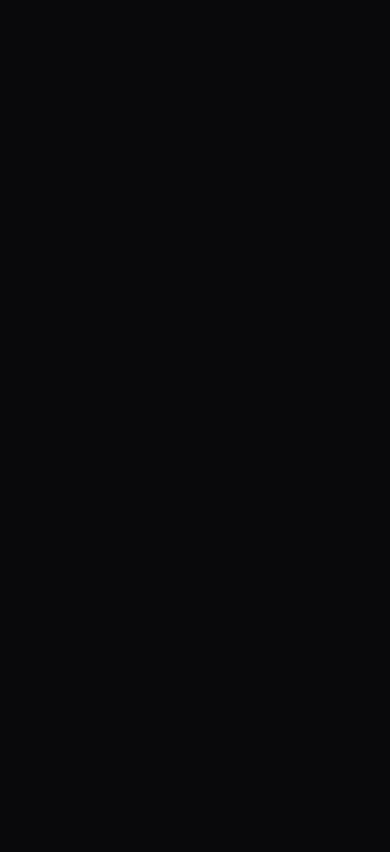
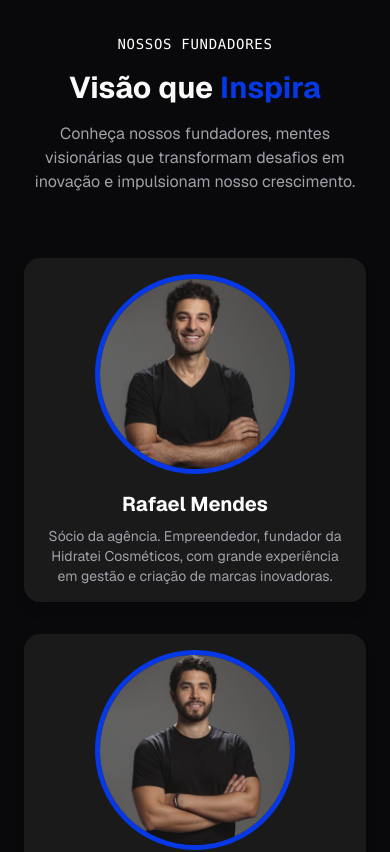
Before and after one commit to annaclaraf/vanzak-redesign, a Next.js app: page / in a window 390 px wide. Shown: the part 6860-7712 px from the top of the page. Before the commit the page ends 6812 px from the top, so only its background shows below. Built offline with nearby package versions, Linux system fonts and the light colour scheme.

Commit message:
feat: add founders component for displaying information about the company founders

```diff
--- a/src/app/page.tsx
+++ b/src/app/page.tsx
@@ -2,6 +2,7 @@ import { Hero } from "@/components/hero";
 import { Cases } from "@/components/cases";
 import { Process } from "@/components/process";
 import { Services } from "@/components/services";
+import { Founders } from "@/components/founders";
 
 export default function Home() {
   return (
@@ -10,6 +11,7 @@ export default function Home() {
       <Cases />
       <Process />
       <Services />
+      <Founders />
     </div>
   );
 }
--- /dev/null
+++ b/src/components/founders.tsx
@@ -0,0 +1,71 @@
+"use client";
+
+import React, { useRef } from 'react';
+import { motion } from 'framer-motion';
+import { RevealText } from './reveal-text';
+
+const founders = [
+  {
+    name: "Rafael Mendes",
+    image: "./rafael-mendes.png",
+    description: "Sócio da agência. Empreendedor, fundador da Hidratei Cosméticos, com grande experiência em gestão e criação de marcas inovadoras."
+  },
+  {
+    name: "Eduardo Vanzak",
+    image: "./eduardo-vanzak.png",
+    description: "Sócio da agência. Forbes 30 Under 30, Empreendedor Endeavor, GQ Men of The Year na Categoria Negócios, Empreendedor serial fundador da Desinchá."
+  }
+];
+
+export function Founders() {
+  const sectionRef = useRef<HTMLElement>(null);
+
+  return (
+    <section id="team" ref={sectionRef} className="py-20 md:py-32 relative">
+      <div className="container mx-auto px-6 md:px-12">
+        <div className="text-center max-w-[800px] mx-auto mb-16">
+          <RevealText>
+            <span className="inline-block text-white font-mono text-sm tracking-wider mb-4">
+              NOSSOS FUNDADORES
+            </span>
+          </RevealText>
+          <RevealText delay={0.2}>
+            <h2 className="text-3xl lg:text-7xl md:text-5xl font-bold mb-4">
+              Visão que <span className="text-[#0638e5]">Inspira</span>
+            </h2>
+          </RevealText>
+          <RevealText delay={0.4}>
+            <p className="text-[16px] md:text-[18px] lg:text-2xl text-[#a1a1aa] max-w-2xl mx-auto">
+              Conheça nossos fundadores, mentes visionárias que transformam desafios em inovação e impulsionam nosso crescimento.
+            </p>
+          </RevealText>
+        </div>
+
+        <div className="grid grid-cols-1 md:grid-cols-2 gap-8 mt-12">
+          {founders.map((founder, index) => (
+            <RevealText delay={(index + 6 ) * 0.1} key={founder.name}>
+              <motion.div
+                key={founder.name}
+                initial={{ opacity: 0, y: 20 }}
+                animate={{ opacity: 1, y: 0 }}
+                whileHover={{ scale: 1.05 }}
+                transition={{ duration: 0.5, delay: 0.2 * index, ease: "easeOut" }}
+                className="h-full bg-[#1a1a1a] p-4 md:p-6 rounded-2xl shadow-lg flex flex-col items-center text-center overflow-hidden relative"
+              >
+                <div className="max-w-[200px] md:max-w-92 w-full aspect-[1] rounded-full mb-4 border-5 border-[#0638e5] overflow-hidden">
+                  <img src={founder.image} alt={founder.name} className="w-full h-full object-cover object-top" />
+                </div>
+                <h3 className="text-xl md:text-[22px] lg:text-[26px] font-bold text-white mb-2">
+                  {founder.name}
+                </h3>
+                <p className="text-[#a1a1aa] text-sm md:text-[16px] lg:text-[18px]">
+                  {founder.description}
+                </p>
+              </motion.div>
+            </RevealText>
+          ))}
+        </div>
+      </div>
+    </section>
+  );
+};
```
Also changed, not shown: public/eduardo-vanzak.png (added), public/rafael-mendes.png (added).
